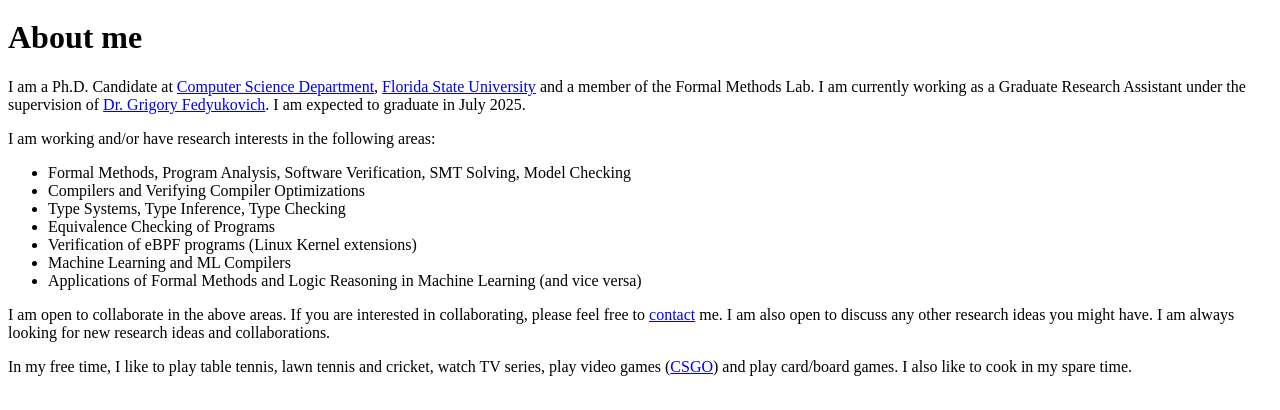
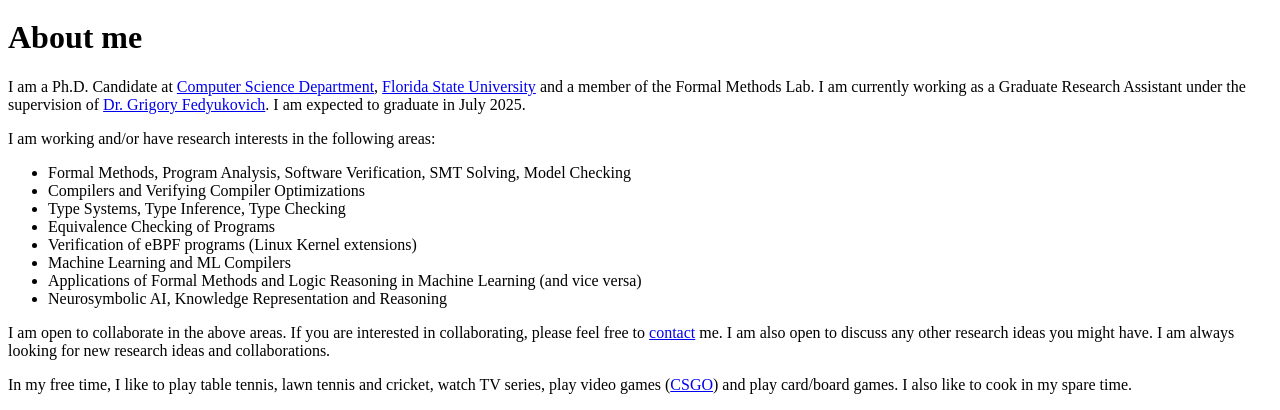
Before and after one commit to a-hamza-r/portfolio, a Flask app: page / in a window 1280 px wide. Shown: the part 659-1069 px from the top of the page. Before the commit the page ends 1035 px from the top, so only its background shows below. Run offline with Flask 2, Linux system fonts and the light colour scheme.

Commit message:
Updated interests
Signed-off-by: Ameer Hamza <ah18r@fsu.edu>

```diff
--- a/app/templates/index.html
+++ b/app/templates/index.html
@@ -16,6 +16,7 @@
         <li>Verification of eBPF programs (Linux Kernel extensions)</li>
         <li>Machine Learning and ML Compilers</li>
         <li>Applications of Formal Methods and Logic Reasoning in Machine Learning (and vice versa)</li>
+        <li>Neurosymbolic AI, Knowledge Representation and Reasoning</li>
     </ul>
 
 I am open to collaborate in the above areas. If you are interested in collaborating, please feel free to <a href="/contact">contact</a> me. I am also open to discuss any other research ideas you might have. I am always looking for new research ideas and collaborations.
```
